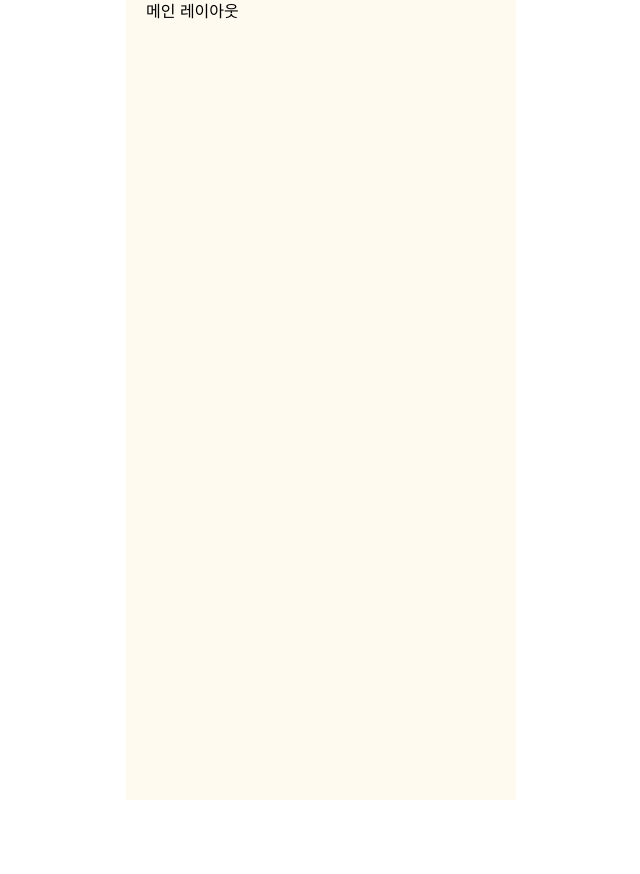
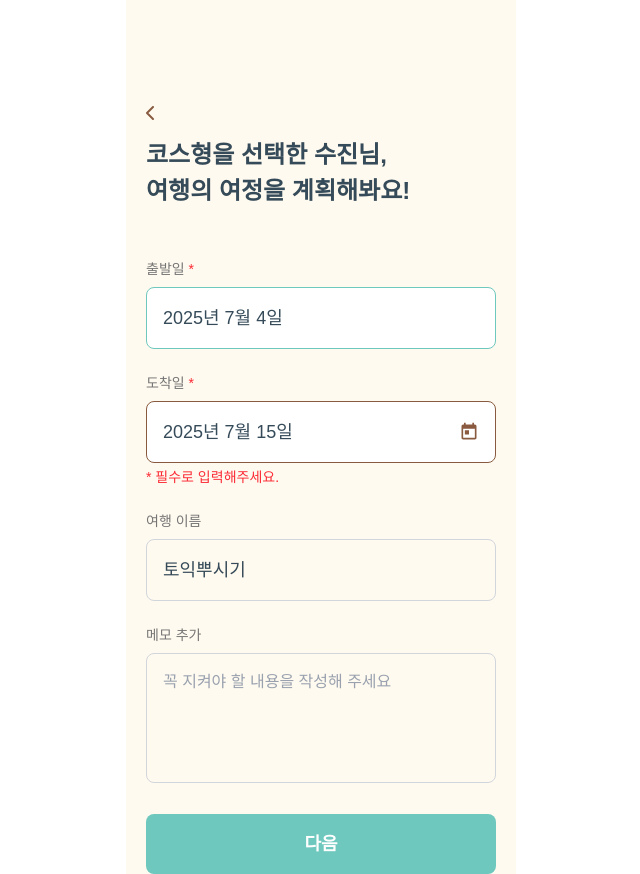
Before and after one commit to ccconac/JECT-4-client, a React (Vite) app: page /create-travel in a window 1280 px wide. Before the commit this address led to /. Shown: the whole page, without its empty margins (319-959 px from the left). Before the commit the page ends 800 px from the top, so only its background shows below. Built offline with nearby package versions, Linux system fonts and the light colour scheme; a web font is replaced by a local one.

Commit message:
chore, feat: react-hook-form 설치 및 기본 디자인 추가

```diff
--- a/dev-dist/sw.js
+++ b/dev-dist/sw.js
@@ -82,7 +82,7 @@ define(['./workbox-54d0af47'], (function (workbox) { 'use strict';
     "revision": "3ca0b8505b4bec776b69afdba2768812"
   }, {
     "url": "index.html",
-    "revision": "0.4gifrhj6k6o"
+    "revision": "0.d02c4hgtji"
   }], {});
   workbox.cleanupOutdatedCaches();
   workbox.registerRoute(new workbox.NavigationRoute(workbox.createHandlerBoundToURL("index.html"), {
--- a/package.json
+++ b/package.json
@@ -34,6 +34,7 @@
     "@tanstack/react-query": "^5.80.7",
     "react": "^18.3.1",
     "react-dom": "^18.3.1",
+    "react-hook-form": "^7.60.0",
     "react-router": "^7.6.3",
     "swiper": "^11.2.10",
     "zustand": "^5.0.5"
--- /dev/null
+++ b/src/pages/setup/setTravelGoal/createTravel/CreateTravelLinear.tsx
@@ -0,0 +1,205 @@
+import { useState } from 'react';
+import { useForm } from 'react-hook-form';
+
+interface TravelFormData {
+    startDate: string;
+    endDate: string;
+    tripName: string;
+    memo: string;
+}
+
+const CreateTravelLinear = () => {
+    const [showStartDateModal, setShowStartDateModal] = useState(false);
+    const [showEndDateModal, setShowEndDateModal] = useState(false);
+
+    const {
+        register,
+        handleSubmit,
+        watch,
+        setValue,
+        formState: { errors },
+    } = useForm<TravelFormData>({
+        defaultValues: {
+            startDate: '2025년 7월 4일',
+            endDate: '2025년 7월 15일',
+            tripName: '토익뿌시기',
+            memo: '',
+        },
+    });
+
+    const startDate = watch('startDate');
+    const endDate = watch('endDate');
+
+    const onSubmit = (data: TravelFormData) => {
+        console.log('폼 데이터:', data);
+        // API 호출 등 처리
+    };
+
+    const handleStartDateClick = () => {
+        setShowStartDateModal(true);
+    };
+
+    const handleEndDateClick = () => {
+        setShowEndDateModal(true);
+    };
+
+    const handleDateSelect = (date: string, type: 'start' | 'end') => {
+        if (type === 'start') {
+            setValue('startDate', date);
+            setShowStartDateModal(false);
+        } else {
+            setValue('endDate', date);
+            setShowEndDateModal(false);
+        }
+    };
+
+    return (
+        // <div className="mx-auto min-h-screen max-w-md bg-[#FFFAEF] p-6">
+        <main className="mt-[46px] flex cursor-pointer flex-col gap-4">
+            <form onSubmit={handleSubmit(onSubmit)} className="space-y-6">
+                {/* 출발일 */}
+                <div>
+                    <label className="mb-2 block text-sm text-[#757575]">
+                        출발일 <span className="text-red-500">*</span>
+                    </label>
+                    <div
+                        className="w-full cursor-pointer rounded-lg border border-[#6FC8BE] bg-white p-4"
+                        onClick={handleStartDateClick}
+                    >
+                        <span className="text-lg text-[#364B59]">{startDate}</span>
+                    </div>
+                    {errors.startDate && (
+                        <p className="mt-1 text-sm text-red-500">{errors.startDate.message}</p>
+                    )}
+                </div>
+
+                {/* 도착일 */}
+                <div>
+                    <label className="mb-2 block text-sm text-[#757575]">
+                        도착일 <span className="text-red-500">*</span>
+                    </label>
+                    <div
+                        className="flex w-full cursor-pointer items-center justify-between rounded-lg border border-[#895A3F] bg-white p-4"
+                        onClick={handleEndDateClick}
+                    >
+                        <span className="text-lg text-[#364B59]">{endDate}</span>
+                        <svg
+                            width="20"
+                            height="20"
+                            viewBox="0 0 24 24"
+                            fill="none"
+                            className="text-[#895A3F]"
+                        >
+                            <path
+                                d="M19 3h-1V1h-2v2H8V1H6v2H5c-1.11 0-1.99.9-1.99 2L3 19c0 1.1.89 2 2 2h14c1.1 0 2-.9 2-2V5c0-1.1-.9-2-2-2zm0 16H5V8h14v11zM7 10h5v5H7z"
+                                fill="currentColor"
+                            />
+                        </svg>
+                    </div>
+                    {errors.endDate && (
+                        <p className="mt-1 text-sm text-red-500">{errors.endDate.message}</p>
+                    )}
+                    <p className="mt-1 text-sm text-red-500">* 필수로 입력해주세요.</p>
+                </div>
+
+                {/* 여행 이름 */}
+                <div>
+                    <label className="mb-2 block text-sm text-[#757575]">여행 이름</label>
+                    <input
+                        {...register('tripName', {
+                            required: '여행 이름은 필수입니다',
+                            maxLength: {
+                                value: 20,
+                                message: '20자 이하로 입력해주세요',
+                            },
+                        })}
+                        className="w-full rounded-lg border border-gray-300 p-4 text-lg text-[#364B59] placeholder-gray-400"
+                        placeholder="여행 이름을 입력하세요"
+                    />
+                    {errors.tripName && (
+                        <p className="mt-1 text-sm text-red-500">{errors.tripName.message}</p>
+                    )}
+                </div>
+
+                {/* 메모 추가 */}
+                <div>
+                    <label className="mb-2 block text-sm text-[#757575]">메모 추가</label>
+                    <textarea
+                        {...register('memo')}
+                        className="w-full resize-none rounded-lg border border-gray-300 p-4 text-[#364B59] placeholder-gray-400"
+                        placeholder="꼭 지켜야 할 내용을 작성해 주세요"
+                        rows={4}
+                    />
+                </div>
+
+                {/* 제출 버튼 */}
+                <button
+                    type="submit"
+                    className="w-full rounded-lg bg-[#6FC8BE] py-4 text-lg font-bold text-white transition-colors hover:bg-[#5fb3a9]"
+                >
+                    다음
+                </button>
+            </form>
+
+            {/* 출발일 모달 (간단한 예시) */}
+            {showStartDateModal && (
+                <div className="bg-opacity-50 fixed inset-0 z-50 flex items-center justify-center bg-black">
+                    <div className="w-80 rounded-lg bg-white p-6">
+                        <h3 className="mb-4 text-lg font-bold">출발일 선택</h3>
+                        <div className="space-y-2">
+                            <button
+                                className="w-full rounded p-2 text-left hover:bg-gray-100"
+                                onClick={() => handleDateSelect('2025년 7월 1일', 'start')}
+                            >
+                                2025년 7월 1일
+                            </button>
+                            <button
+                                className="w-full rounded p-2 text-left hover:bg-gray-100"
+                                onClick={() => handleDateSelect('2025년 7월 4일', 'start')}
+                            >
+                                2025년 7월 4일
+                            </button>
+                        </div>
+                        <button
+                            className="mt-4 w-full rounded bg-gray-200 py-2"
+                            onClick={() => setShowStartDateModal(false)}
+                        >
+                            닫기
+                        </button>
+                    </div>
+                </div>
+            )}
+
+            {/* 도착일 모달 (간단한 예시) */}
+            {showEndDateModal && (
+                <div className="bg-opacity-50 fixed inset-0 z-50 flex items-center justify-center bg-black">
+                    <div className="w-80 rounded-lg bg-white p-6">
+                        <h3 className="mb-4 text-lg font-bold">도착일 선택</h3>
+                        <div className="space-y-2">
+                            <button
+                                className="w-full rounded p-2 text-left hover:bg-gray-100"
+                                onClick={() => handleDateSelect('2025년 7월 10일', 'end')}
+                            >
+                                2025년 7월 10일
+                            </button>
+                            <button
+                                className="w-full rounded p-2 text-left hover:bg-gray-100"
+                                onClick={() => handleDateSelect('2025년 7월 15일', 'end')}
+                            >
+                                2025년 7월 15일
+                            </button>
+                        </div>
+                        <button
+                            className="mt-4 w-full rounded bg-gray-200 py-2"
+                            onClick={() => setShowEndDateModal(false)}
+                        >
+                            닫기
+                        </button>
+                    </div>
+                </div>
+            )}
+        </main>
+    );
+};
+
+export default CreateTravelLinear;
--- a/src/pages/setup/setTravelGoal/setTravelName/index.tsx
+++ b/src/pages/setup/setTravelGoal/createTravel/index.tsx
@@ -1,7 +1,8 @@
 import SetTravelHeader from '../_components/SetTravelHeader';
+import CreateTravelLinear from './CreateTravelLinear';
 
 // 여행 이름 설정
-const SetTravelNamePage = () => {
+const CreateTravelPage = () => {
     const userName = '수진';
     return (
         <div className="pt-[106px]">
@@ -13,8 +14,10 @@ const SetTravelNamePage = () => {
                     </>
                 }
             />
+            {/* 여행 이름 설정 (선형, 코스형) */}
+            <CreateTravelLinear />
         </div>
     );
 };
 
-export default SetTravelNamePage;
+export default CreateTravelPage;
--- a/src/routes.tsx
+++ b/src/routes.tsx
@@ -4,11 +4,11 @@ import LoginAccessPage from './pages/auth/LoginPage/KakaoLoginAccessPage';
 import SetNamePage from './pages/setup/setProfile/SetNamePage';
 import SetJobPage from './pages/setup/setProfile/SetJobPage';
 import SetTravelTypePage from './pages/setup/setTravelGoal/setTravelType/index';
-import SetTravelNamePage from './pages/setup/setTravelGoal/setTravelName';
 import CreateStampPage from './pages/setup/setTravelGoal/createStamp';
 
 import MainLayout from './components/MainLayout';
 import StyleGuide from './pages/style-guide/StyleGuide';
+import CreateTravelPage from './pages/setup/setTravelGoal/createTravel';
 
 const Router = () => {
     return (
@@ -18,7 +18,7 @@ const Router = () => {
             <Route path="/oauth/callback/kakao" element={<LoginAccessPage />} />
             <Route path="/set-name" element={<SetNamePage />} />
             <Route path="/set-job" element={<SetJobPage />} />
-            <Route path="/set-travel-name" element={<SetTravelNamePage />} />
+            <Route path="/create-travel" element={<CreateTravelPage />} />
             <Route path="/set-travel-type" element={<SetTravelTypePage />} />
             <Route path="/create-stamp" element={<CreateStampPage />} />
 
```
Also changed, not shown: 1 other file (tests, documents, lock files or other folders).
